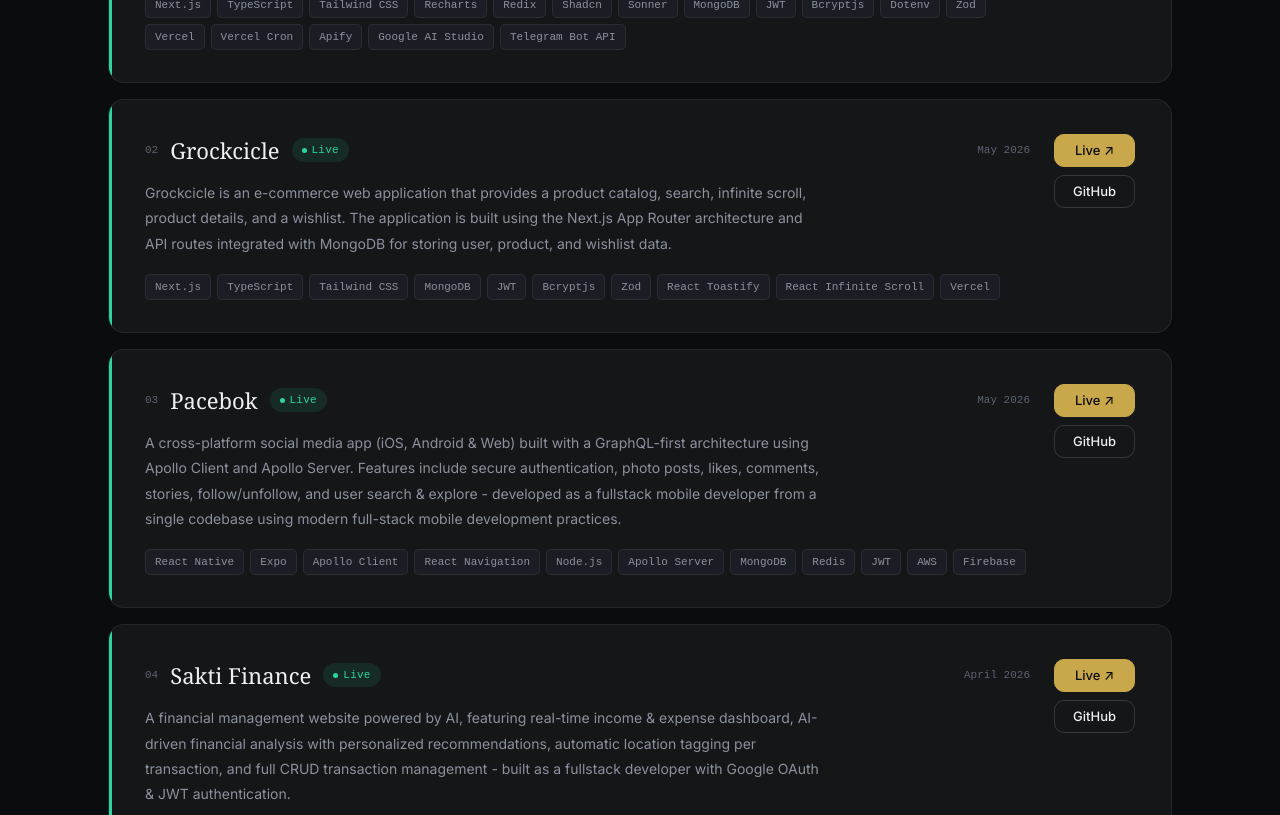
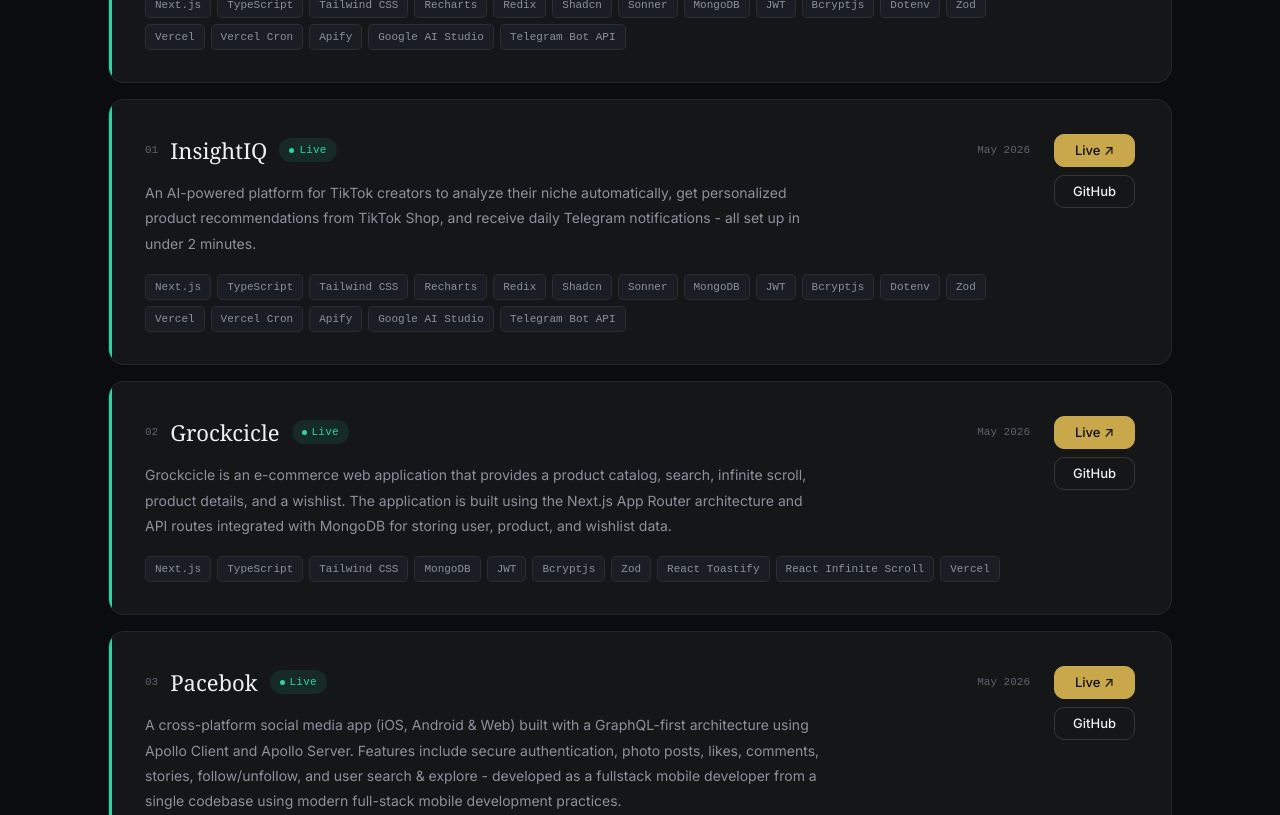
Before and after one commit to BimaPanjiWijaya/Profile, a Next.js app in the folder client/: page /projects in a window 1280 px wide. Shown: the part 620-1435 px from the top of the page. Built offline with nearby package versions, Linux system fonts and the light colour scheme.

Commit message:
update project

```diff
--- a/client/app/projects/page.tsx
+++ b/client/app/projects/page.tsx
@@ -8,6 +8,34 @@
     "A selection of full-stack applications I've built — including an AI-powered analytics platform, an e-commerce site, a cross-platform social app, and an AI-driven finance tracker.",
 };
 const projects = [
+  {
+    num: "01",
+    year: "May 2026",
+    status: "Live",
+    title: "InsightIQ",
+    desc: "An AI-powered platform for TikTok creators to analyze their niche automatically, get personalized product recommendations from TikTok Shop, and receive daily Telegram notifications - all set up in under 2 minutes.",
+    tech: [
+      "Next.js",
+      "TypeScript",
+      "Tailwind CSS",
+      "Recharts",
+      "Redix",
+      "Shadcn",
+      "Sonner",
+      "MongoDB",
+      "JWT",
+      "Bcryptjs",
+      "Dotenv",
+      "Zod",
+      "Vercel",
+      "Vercel Cron",
+      "Apify",
+      "Google AI Studio",
+      "Telegram Bot API",
+    ],
+    github: "https://github.com/hck94-insightiq/insightiq",
+    live: "https://insightiq-94.vercel.app/",
+  },
   {
     num: "01",
     year: "May 2026",
```
